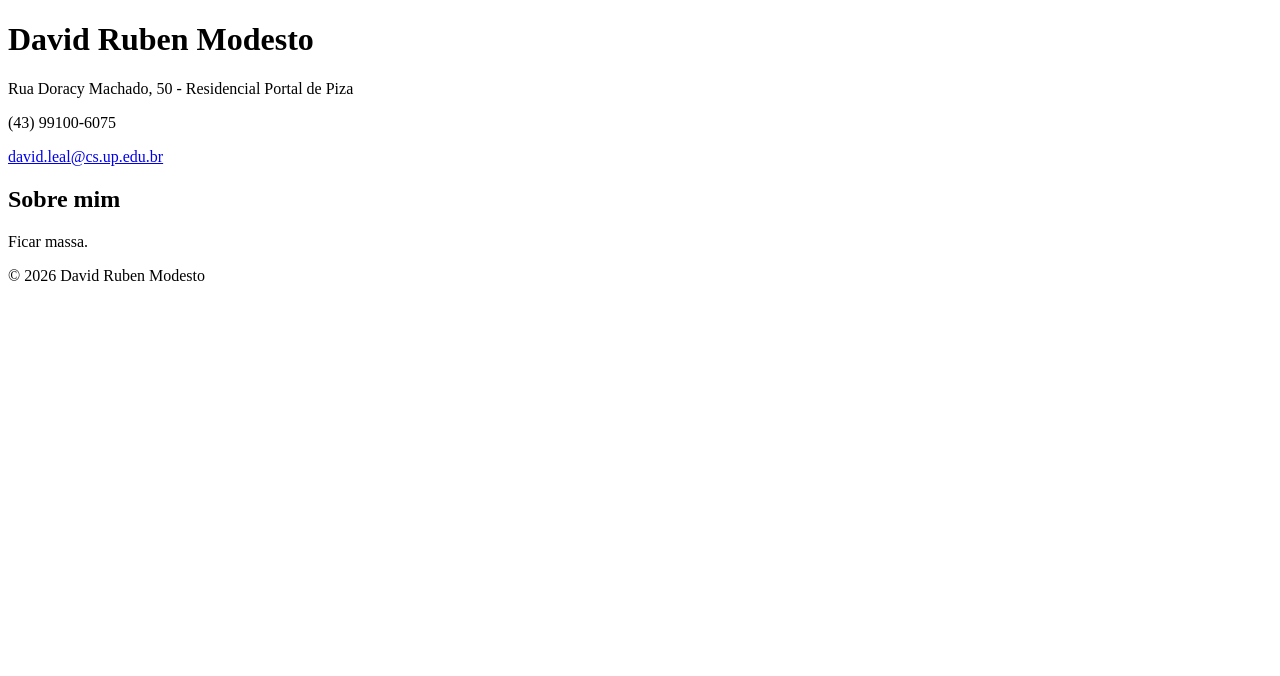
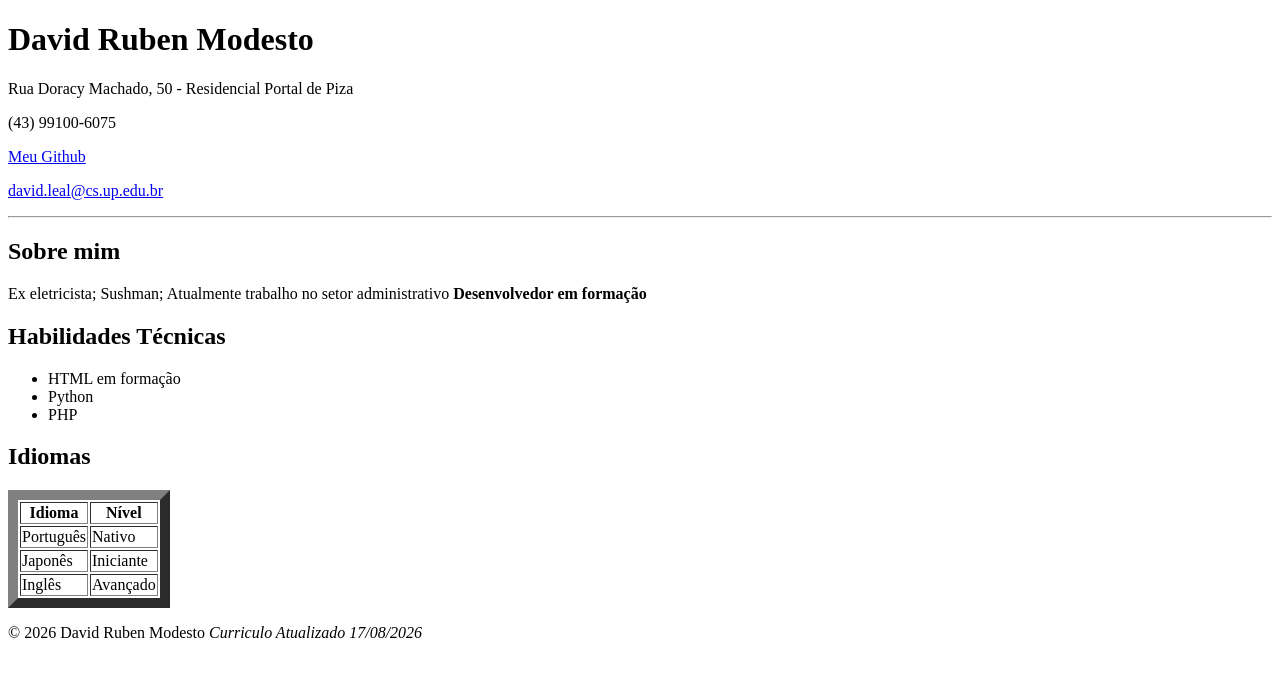
Before and after one commit to davidmariage/front-end-web-bes, a plain HTML site: page folder_Aula-2/index.html in a window 1280 px wide. Drawn offline with Linux system fonts and the light colour scheme.

Commit message:
Curriculo em andamento

```diff
--- a/folder_Aula-2/index.html
+++ b/folder_Aula-2/index.html
@@ -7,26 +7,61 @@
 
 <body>
     <header>
+          <div>
         <h1>David Ruben Modesto</h1>
-
         <p>Rua Doracy Machado, 50 - Residencial Portal de Piza</p>
         <p>(43) 99100-6075</p>
         <p>
-            <a href="mailto:david.leal@cs.up.edu.br">
-                david.leal@cs.up.edu.br
-            </a>
+            <p> <a href="https://github.com/davidmariage">Meu Github </p>
+
+                </a>
+
+                    <a href="mailto:david.leal@cs.up.edu.br">
+                    david.leal@cs.up.edu.br
+                </a>
+            </div>
         </p>
     </header>
-
+<hr>
     <main>
         <section>
             <h2>Sobre mim</h2>
-            <p>Ficar massa.</p>
+              <p> Ex eletricista; Sushman; Atualmente trabalho no setor administrativo
+                <b> Desenvolvedor em formação </b>
+            </p>
+                 <div>
+                    <h2>Habilidades Técnicas</h2>
+                    <ul>
+                       <li>HTML em formação</li>
+                       <li>Python</li>
+                       <li>PHP</li>
+                 </div>
+                    <div>
+                        <h2>Idiomas</h2>
+                    <table border="10">
+                        <tr>
+                            <th>Idioma</th>
+                            <th>Nível</th>
+                        </tr>
+                         <tr>
+                            <td>Português</td>
+                            <td>Nativo</td>
+                         </tr>
+                            <td>Japonês</td>
+                            <td>Iniciante</td>
+                         <tr>
+                            <td>Inglês</td>
+                            <td>Avançado</td>
+                         </tr>
+                         </tr>
+                    </table>
+                    </div>
+                        <div></div>
         </section>
     </main>
 
     <footer>
-        <p>&copy; 2026 David Ruben Modesto</p>
+        <p>&copy; 2026 David Ruben Modesto    <i>Curriculo Atualizado 17/08/2026 </i>  </p>
     </footer>
 </body>
 </html>
```
